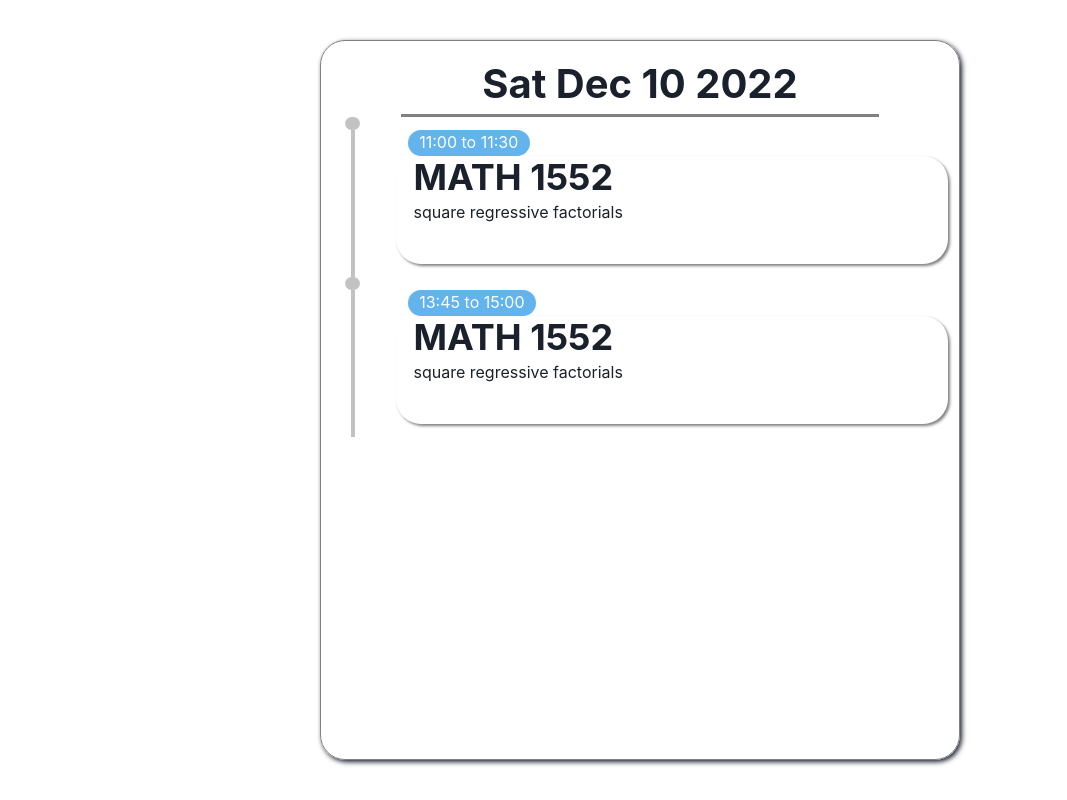
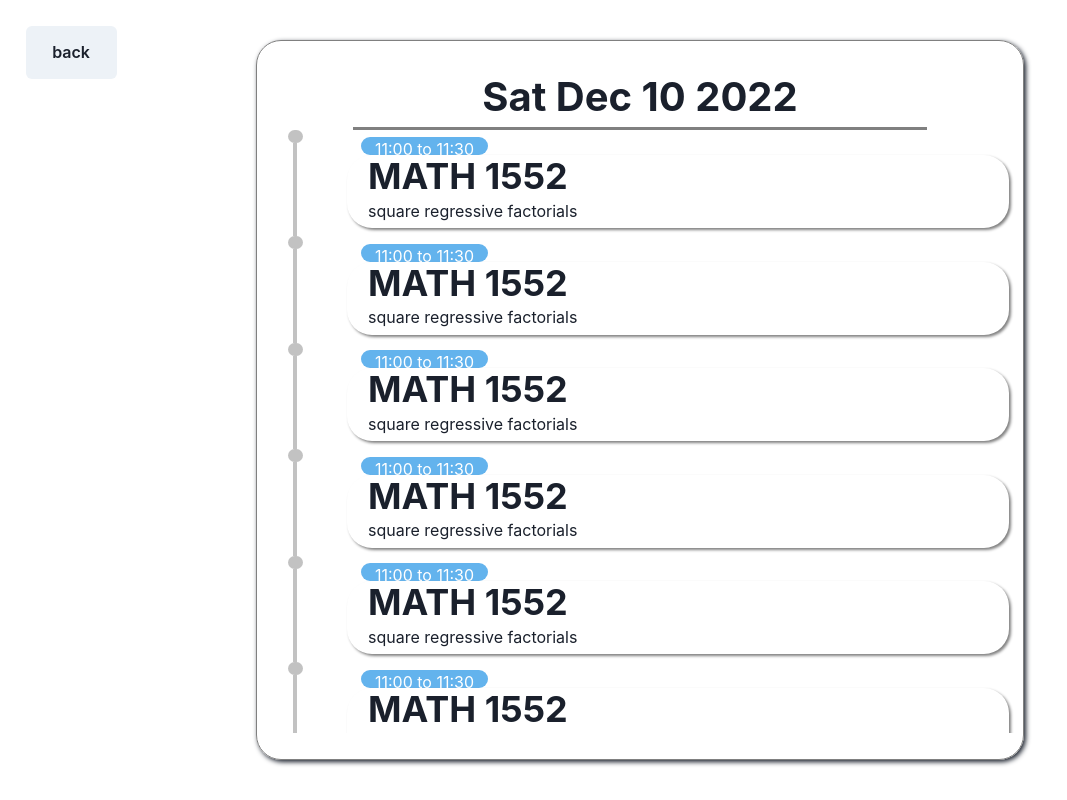
Before and after one commit to thaneesh-babu/daymaker-v4, a React (Vite) app in the folder client/: page /edit in a window 1280 px wide. Both pictures are taken after a click on the button "10". Shown: the whole page, without its empty margins (0-1067 px from the left). Built offline with nearby package versions, Linux system fonts and the light colour scheme.

Commit message:
instant push

```diff
--- a/client/src/components/EditEvents/EditEvents.jsx
+++ b/client/src/components/EditEvents/EditEvents.jsx
@@ -1,5 +1,5 @@
 import React, { Component } from 'react';
-import { Box, Flex, Text, Heading, Button, useDisclosure, Modal, Editable, EditablePreview, EditableInput, useEditableControls } from '@chakra-ui/react';
+import { Box, Flex, Text, Heading, Button, useDisclosure, Modal, Editable, EditablePreview, EditableInput, useEditableControls, Link } from '@chakra-ui/react';
 import Calendar from 'react-calendar'
 import { useState } from 'react';
 import TimelineCard from './TimelineCard';
@@ -40,6 +40,47 @@ function EditEvents() {
     }
 
 
+    /**
+     * useeffect to get all events by date
+     * {
+        "eventId": 0,
+        "date": "string",
+        "eventName": "string",
+        "courseId": 0,
+        "duration": "string"
+        }
+     *
+     *
+     *
+     */
+
+    const mock_data = [
+        {
+            "eventId": 0,
+            "date": "Thu Jan 12 2023 11:30",
+            "eventName": "MATH 1552",
+            "courseId": 0,
+            "duration": "00:30"
+        },
+        {
+            "eventId": 1,
+            "date": "Thu Jan 12 2023 13:40",
+            "eventName": "MATH 1552",
+            "courseId": 0,
+            "duration": "00:45"
+        },
+        {
+            "eventId": 2,
+            "date": "Thu Jan 12 2023 15:30",
+            "eventName": "CS 1331",
+            "courseId": 1,
+            "duration": "00:20"
+        }
+    ]
+
+
+
+
     return (
         <Flex w="100vw" h="100vh" alignItems="center" justifyContent="center" >
         {mode === 'calendar' ?
@@ -55,19 +96,15 @@ function EditEvents() {
                 <Calendar onClickDay={changeMode} />
             </Box>
         :
-            <Box
-                h="90%"
-                w="50%"
-                border="0.5px solid gray"
-                borderRadius="25px"
-                alignItems="center"
-                boxShadow="2px 2px 5px">
-
             <Flex
-                    w="100%"
+                w="60%"
                 alignItems="center"
                 py="2%"
                 flexDirection="column"
+                h="90%"
+                border="0.5px solid gray"
+                borderRadius="25px"
+                boxShadow="2px 2px 5px"
                 >
                 <Text
                     fontSize="2.5rem"
@@ -78,14 +115,25 @@ function EditEvents() {
                     > {day}
                 </Text>
                 <EditContext.Provider value={{setModalTitle, setModalTime, setModalDesc, onOpen, onClose, isOpen}} >
-                    <Flex flexDirection="column" w="100%" overflowY="scroll" scrollBehavior="smooth">
-                        <TimelineCard time={['11:00','11:30']} title="MATH 1552" desc="square regressive factorials" />
-                        <TimelineCard time={['13:45','15:00']} title="MATH 1552" desc="square regressive factorials" />
+                    <Flex flexDirection="column" w="100%" h="100%" overflowY="auto">
+                        {mock_data.map((d) => {
+                            let startTime = d.date.split(" ")[4];
+                            let endTime = startTime.split(":")[1]  ;
+                            <TimelineCard time={['11:00','11:30']} title={d.eventName} desc="square regressive factorials" isLast={false} />
+                        })}
+                        <TimelineCard time={['11:00','11:30']} title="MATH 1552" desc="square regressive factorials" isLast={false} />
+                        <TimelineCard time={['11:00','11:30']} title="MATH 1552" desc="square regressive factorials" isLast={false} />
+                        <TimelineCard time={['11:00','11:30']} title="MATH 1552" desc="square regressive factorials" isLast={false} />
+                        <TimelineCard time={['11:00','11:30']} title="MATH 1552" desc="square regressive factorials" isLast={false} />
+                        <TimelineCard time={['11:00','11:30']} title="MATH 1552" desc="square regressive factorials" isLast={false} />
+                        <TimelineCard time={['11:00','11:30']} title="MATH 1552" desc="square regressive factorials" isLast={false} />
+                        <TimelineCard time={['13:45','15:00']} title="MATH 1552" desc="square regressive factorials" isLast={true}/>
                     </Flex>
                 </EditContext.Provider>
-                </Flex>
-
-            </Box>}
+            </Flex>}
+            <Link to='/'>
+                <Button pos='absolute' top='0' left='0' p='2%' m='2%' >back</Button>
+            </Link>
             <Modal isOpen={isOpen} >
                 <Flex flexDirection="column" h="40vh" w="70vw" pos="absolute"
                         left="50%"
--- a/client/src/components/EditEvents/TimelineCard.jsx
+++ b/client/src/components/EditEvents/TimelineCard.jsx
@@ -5,7 +5,7 @@ import { useEffect } from 'react';
 import { useState } from 'react';
 import { EditContext } from './EditEvents';
 
-function TimelineCard({time, title, desc}) {
+function TimelineCard({time, title, desc, isLast}) {
     /**
      * Card
      *      left panel
@@ -41,12 +41,12 @@ function TimelineCard({time, title, desc}) {
     }
 
     return (
-        <Flex w="100%" h="20vh"  >
+        <Flex w="100%" h="25vh"  >
             <Flex flexDirection="column" w="10%" alignItems="center" >
                 <Box className='dot' h="15px" w="15px" borderRadius="15px" bgColor="blackAlpha.400" ></Box>
-                <Box className='line' h="100%" w="4px" bgColor="blackAlpha.400"></Box>
+                <Box className='line' h="100%" w="4px" bgColor="blackAlpha.400" hidden={isLast} ></Box>
             </Flex>
-            <Flex flexDirection="column" w="90%" my="2%" >
+            <Flex flexDirection="column" w="90%" my="1%" >
                 <Flex h="20%" >
                     <Text borderRadius="25px" marginLeft="4%" h="100%" color="white" bgColor="blue.300" px="2%"> {cardTime[0]} to {cardTime[1]} </Text>
                 </Flex>
```
Lines whose indentation alone changed are shown as unchanged.
